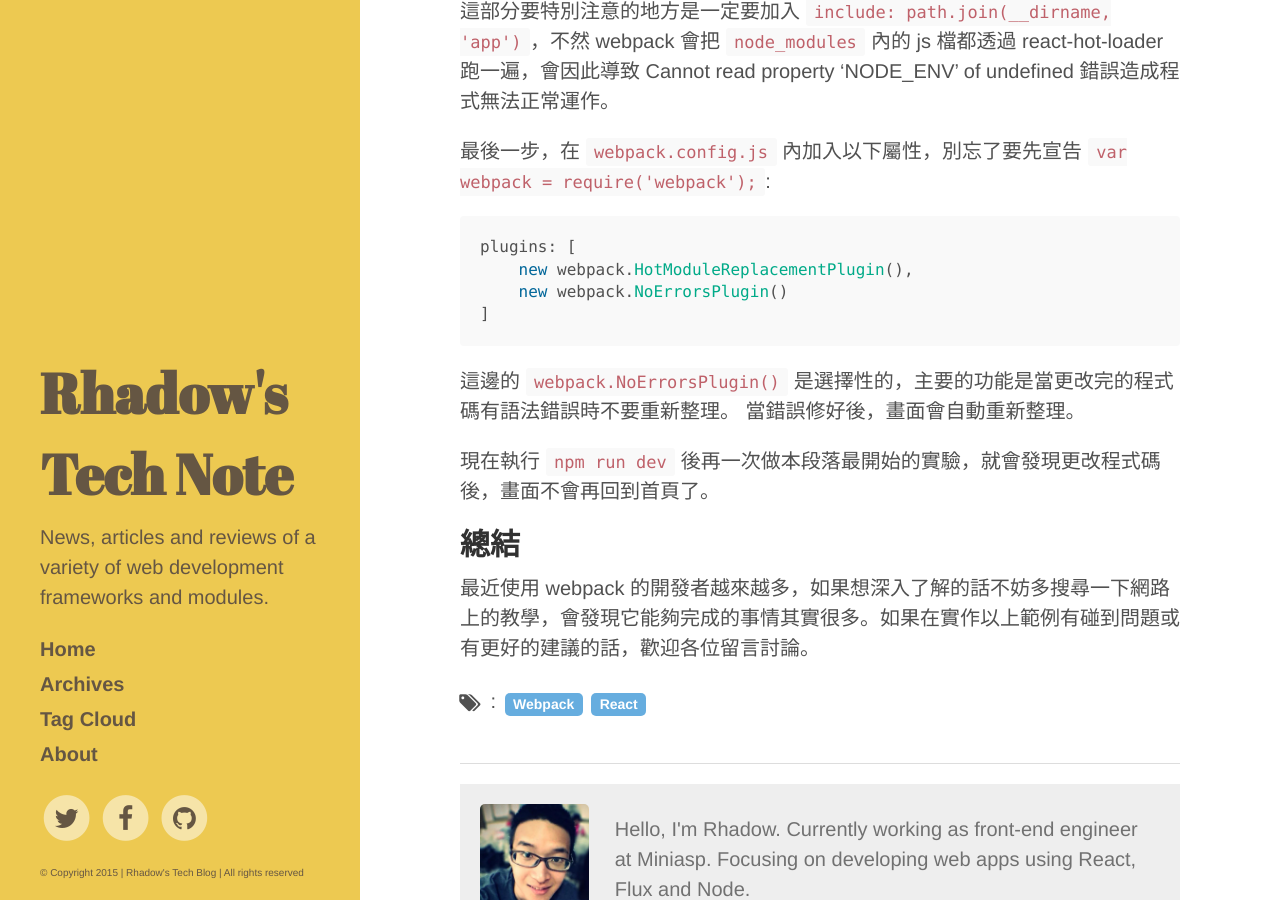
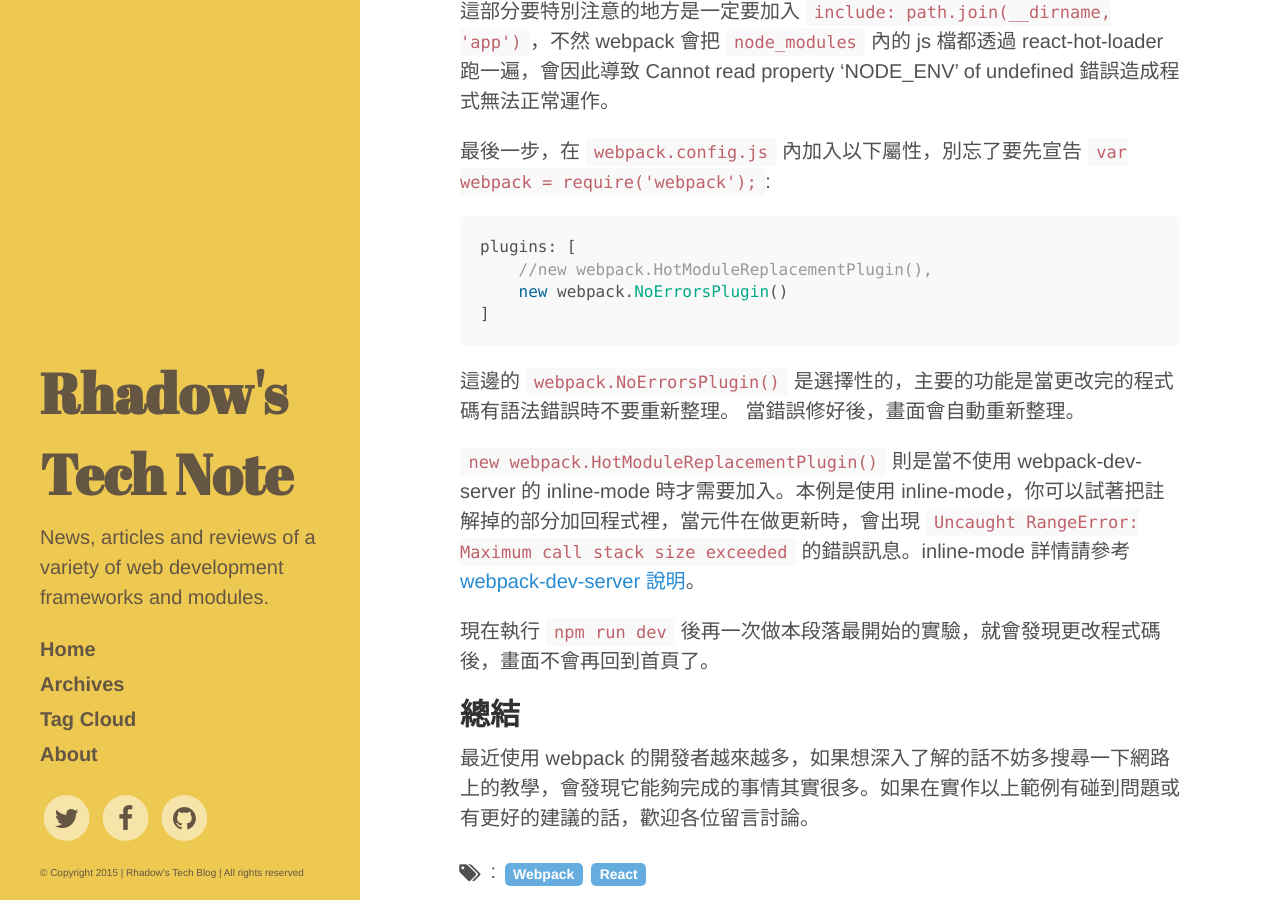
Before and after one commit to Rhadow/Rhadow.github.io, a Jekyll site: the page built from _posts/2015-04-02-webpack-workflow.markdown, in a window 1280 px wide and 900 px high, scrolled down 6700 px. Built offline with Jekyll 4.4.1, drawn with Linux system fonts in a browser that asks for light colours; nearby versions of some CDN libraries; Markdown is read by kramdown in place of the engine named in the settings; comment, search, counter and statistics services are not loaded.

Commit message:
update article

````diff
--- a/_posts/2015-04-02-webpack-workflow.markdown
+++ b/_posts/2015-04-02-webpack-workflow.markdown
@@ -263,7 +263,7 @@ module: {
 
 ```js
 plugins: [
-    new webpack.HotModuleReplacementPlugin(),
+    //new webpack.HotModuleReplacementPlugin(),
     new webpack.NoErrorsPlugin()
 ]
 ```
@@ -271,6 +271,8 @@ plugins: [
 這邊的 `webpack.NoErrorsPlugin()` 是選擇性的，主要的功能是當更改完的程式碼有語法錯誤時不要重新整理。
 當錯誤修好後，畫面會自動重新整理。
 
+`new webpack.HotModuleReplacementPlugin()` 則是當不使用 webpack-dev-server 的 inline-mode 時才需要加入。本例是使用 inline-mode，你可以試著把註解掉的部分加回程式裡，當元件在做更新時，會出現 `Uncaught RangeError: Maximum call stack size exceeded` 的錯誤訊息。inline-mode 詳情請參考 [webpack-dev-server 說明](http://webpack.github.io/docs/webpack-dev-server.html)。
+
 現在執行 `npm run dev` 後再一次做本段落最開始的實驗，就會發現更改程式碼後，畫面不會再回到首頁了。
 
 ## 總結
````
